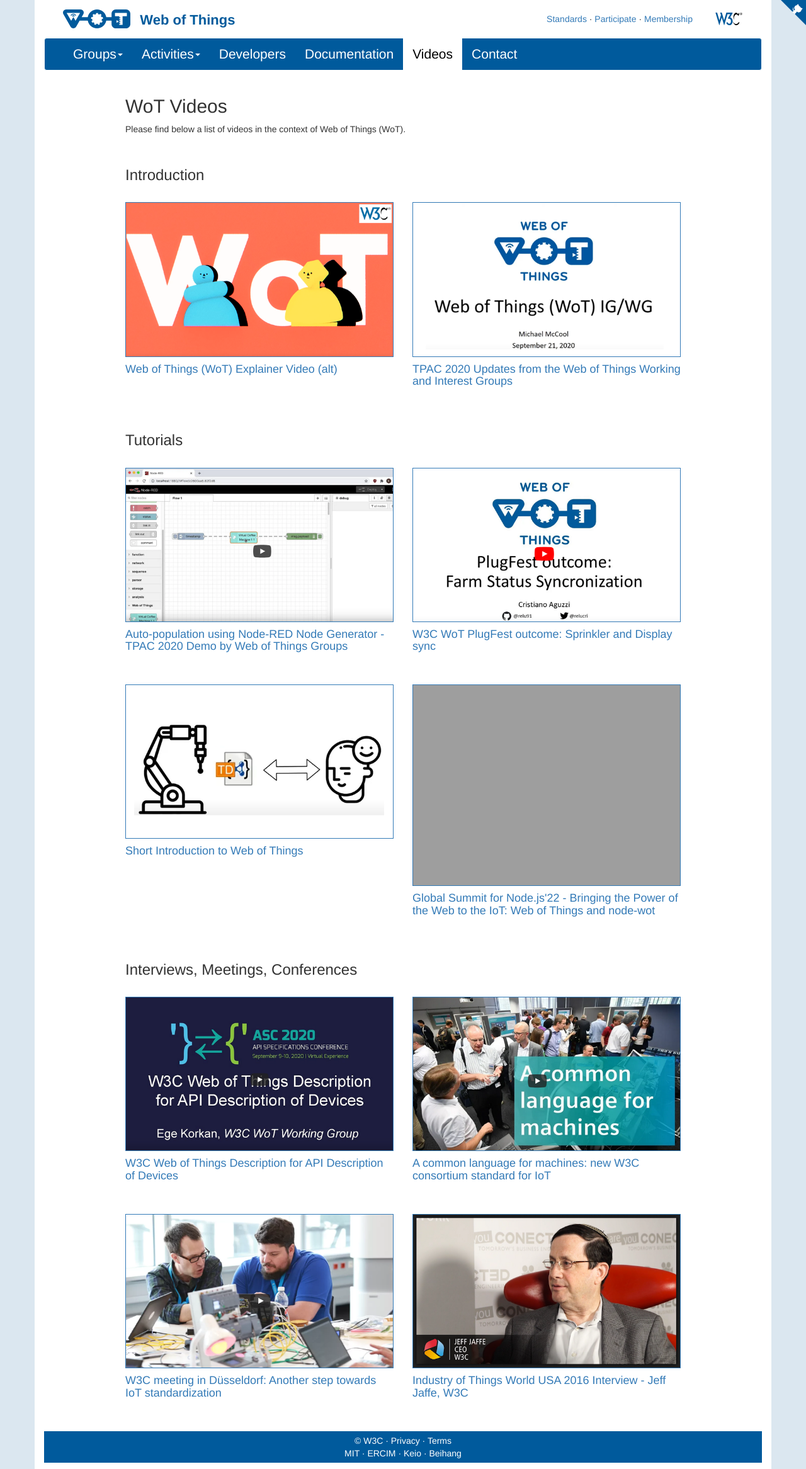
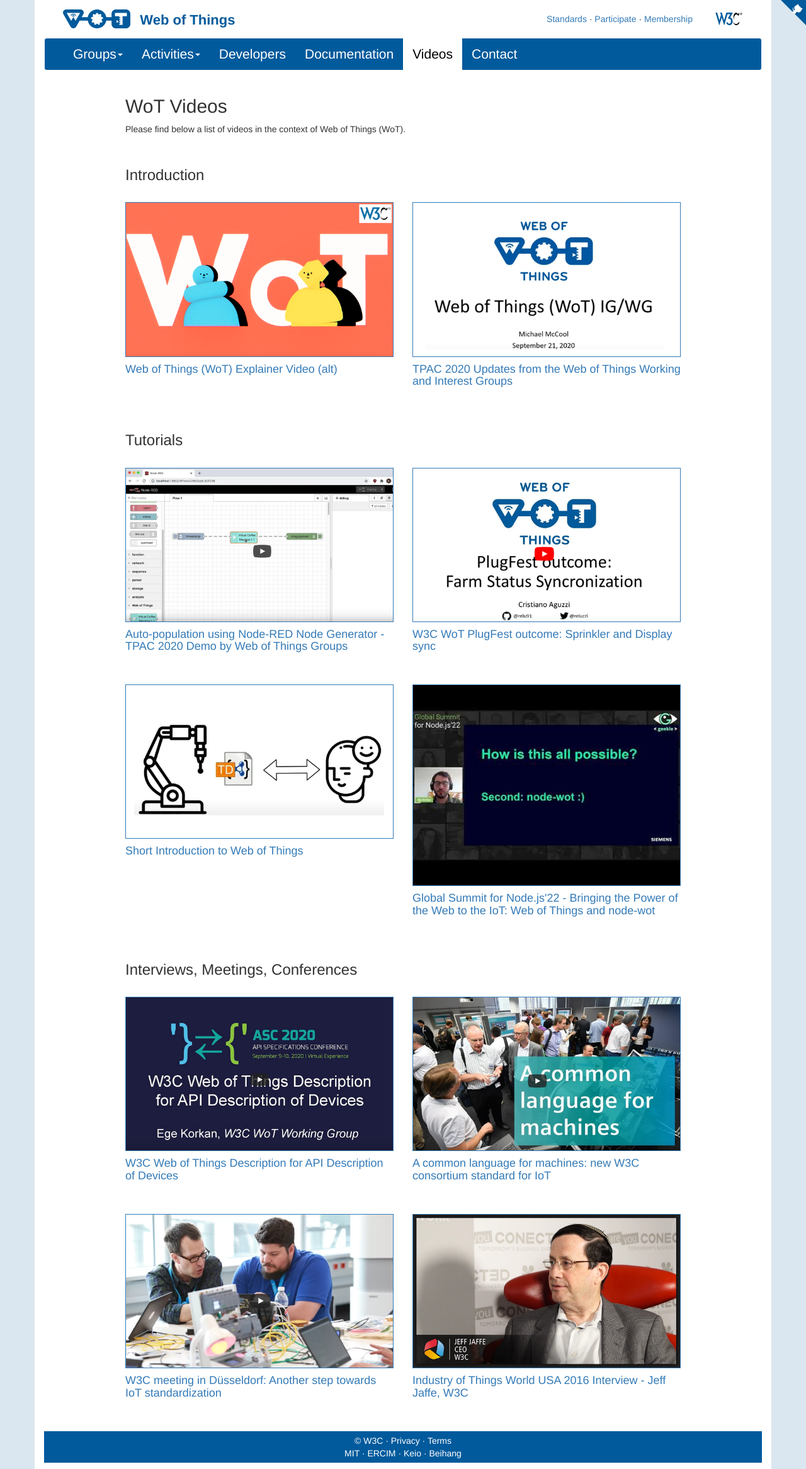
Before and after one commit to w3c/wot-marketing, a Jekyll site: the page built from docs/videos/index.html, in a window 1280 px wide. Shown: the whole page at 63% size. Built offline with Jekyll 4.4.1, drawn with Linux system fonts in a browser that asks for light colours; nearby versions of some CDN libraries; comment, search, counter and statistics services are not loaded.

Commit message:
fix filetype

```diff
--- a/docs/videos/index.html
+++ b/docs/videos/index.html
@@ -56,7 +56,7 @@
         </div>
         <div class="col-md-6">
 			<a target="_blank" href="https://www.youtube.com/watch?v=NkVrqSs-KOs">
-				<img class="img-responsive" style="min-width: 180px; width: 100%; border-width: thin; border-style: solid;" src="{{'/images/video-thumbnail-geekle.png' | absolute_url }}" alt="Global Summit for Node.js'22 - Bringing the Power of the Web to the IoT: Web of Things and node-wot" />
+				<img class="img-responsive" style="min-width: 180px; width: 100%; border-width: thin; border-style: solid;" src="{{'/images/video-thumbnail-geekle.jpg' | absolute_url }}" alt="Global Summit for Node.js'22 - Bringing the Power of the Web to the IoT: Web of Things and node-wot" />
 				<h4>Global Summit for Node.js'22 - Bringing the Power of the Web to the IoT: Web of Things and node-wot</a></h4>
 				<!-- 2022-05-18 -->
 			</a>
```
